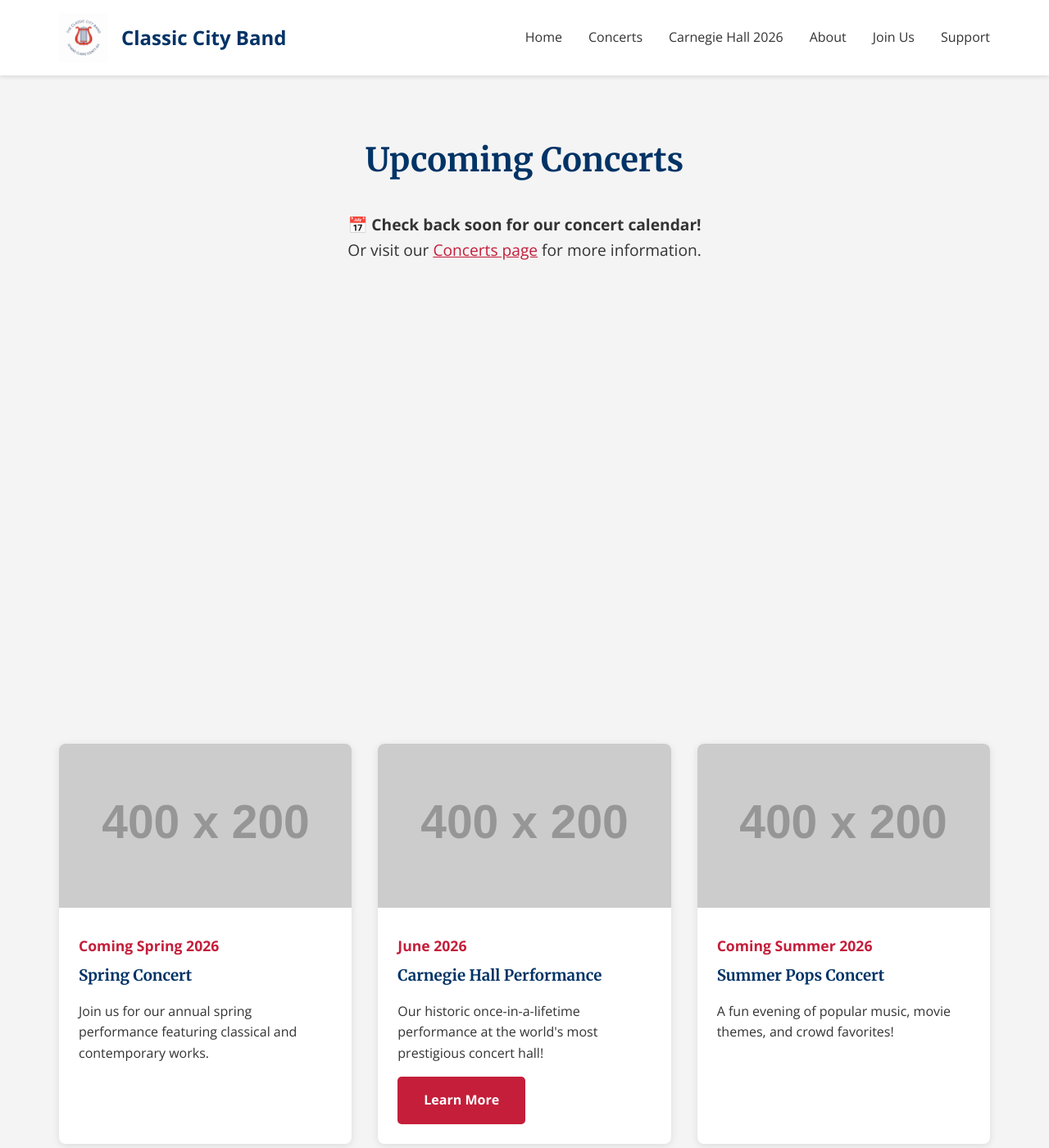
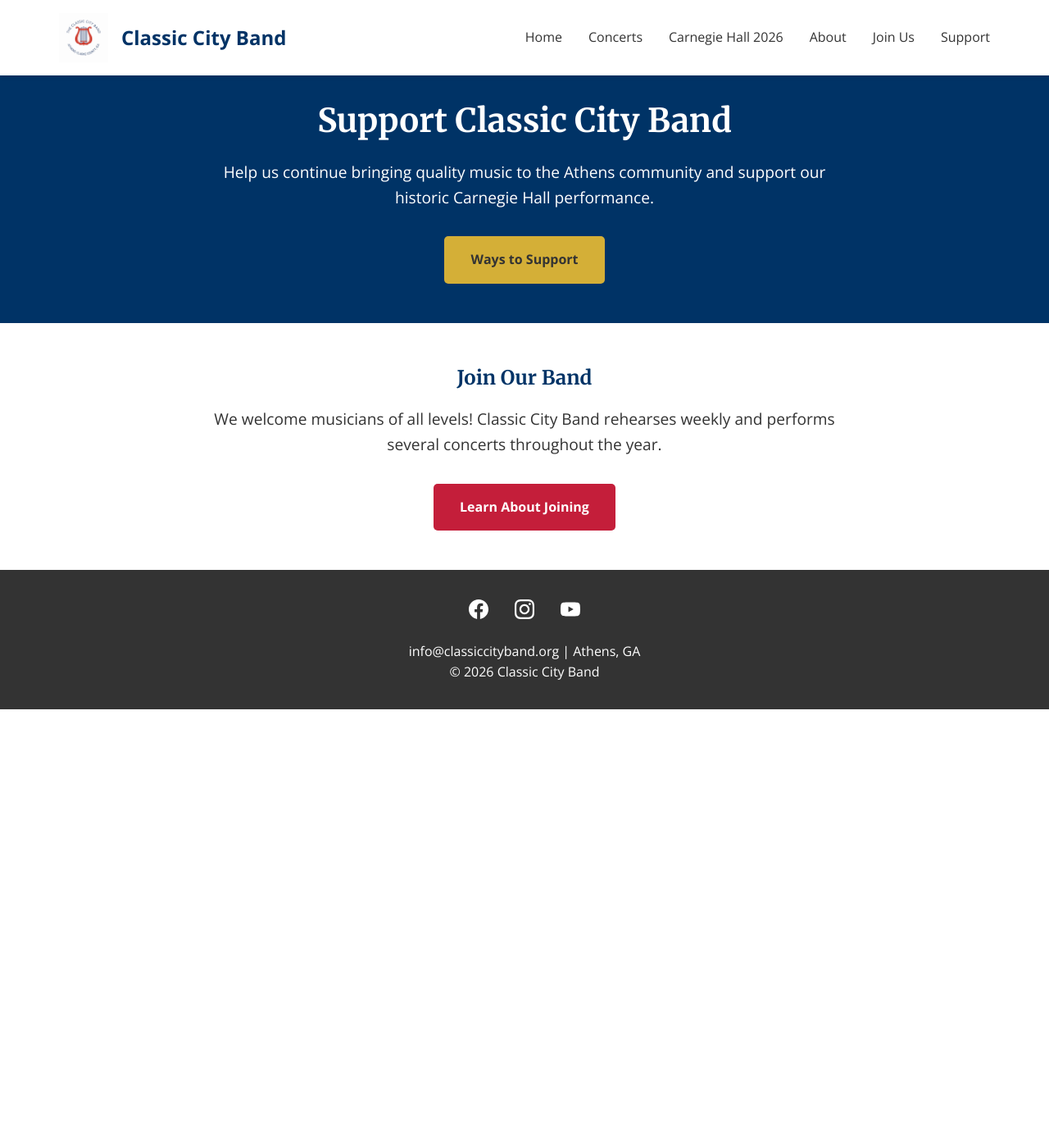
Before and after one commit to webmasterCCB/CCBwebsite, a Jekyll site: the page built from index.html, in a window 1280 px wide and 1400 px high, scrolled down 725 px. Shown: the whole window at 82% size. Built offline with Jekyll 4.4.1, drawn with Linux system fonts in a browser that asks for light colours; after the commit the page ends 1590 px from its top, so only the background shows below that.

Commit message:
Update index.html

```diff
--- a/index.html
+++ b/index.html
@@ -19,49 +19,6 @@ title: Home
   <a href="[GERMAN POLKA BAND URL]" class="link-btn ensemble-link">GERMAN POLKA BAND</a>
 </section>
 
-<section class="events-section">
-  <div class="container">
-    <h2 style="text-align: center; color: var(--primary-navy); font-size: 2.5rem; margin-bottom: 1rem;">Upcoming Concerts</h2>
-
-    <div class="calendar-container" style="text-align: center; margin-top: 2rem;">
-      <p style="font-size: 1.2rem; color: var(--dark-gray);">
-        📅 <strong>Check back soon for our concert calendar!</strong><br>
-        Or visit our <a href="/CCBwebsite/concerts" style="color: var(--primary-red);">Concerts page</a> for more information.
-      </p>
-    </div>
-
-    <div class="events-grid" style="margin-top: 3rem;">
-      <div class="event-card">
-        <img src="https://via.placeholder.com/400x200/003366/ffffff?text=Spring+Concert" alt="Spring Concert">
-        <div class="event-info">
-          <p class="event-date">Coming Spring 2026</p>
-          <h3>Spring Concert</h3>
-          <p>Join us for our annual spring performance featuring classical and contemporary works.</p>
-        </div>
-      </div>
-
-      <div class="event-card">
-        <img src="https://via.placeholder.com/400x200/c41e3a/ffffff?text=Carnegie+Hall" alt="Carnegie Hall">
-        <div class="event-info">
-          <p class="event-date">June 2026</p>
-          <h3>Carnegie Hall Performance</h3>
-          <p>Our historic once-in-a-lifetime performance at the world's most prestigious concert hall!</p>
-          <a href="/CCBwebsite/carnegie-hall" class="btn btn-primary" style="margin-top: 1rem;">Learn More</a>
-        </div>
-      </div>
-
-      <div class="event-card">
-        <img src="https://via.placeholder.com/400x200/003366/ffffff?text=Summer+Concert" alt="Summer Concert">
-        <div class="event-info">
-          <p class="event-date">Coming Summer 2026</p>
-          <h3>Summer Pops Concert</h3>
-          <p>A fun evening of popular music, movie themes, and crowd favorites!</p>
-        </div>
-      </div>
-    </div>
-  </div>
-</section>
-
 <section class="support-section">
   <h2>Support Classic City Band</h2>
   <p>Help us continue bringing quality music to the Athens community and support our historic Carnegie Hall performance.</p>
```
